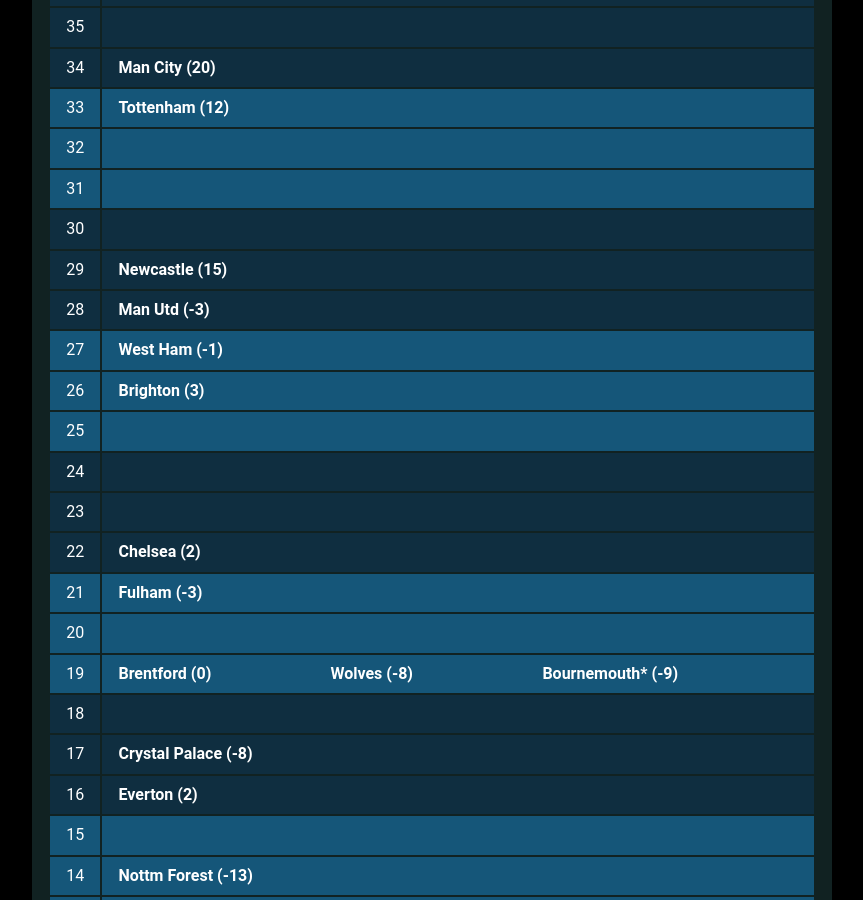
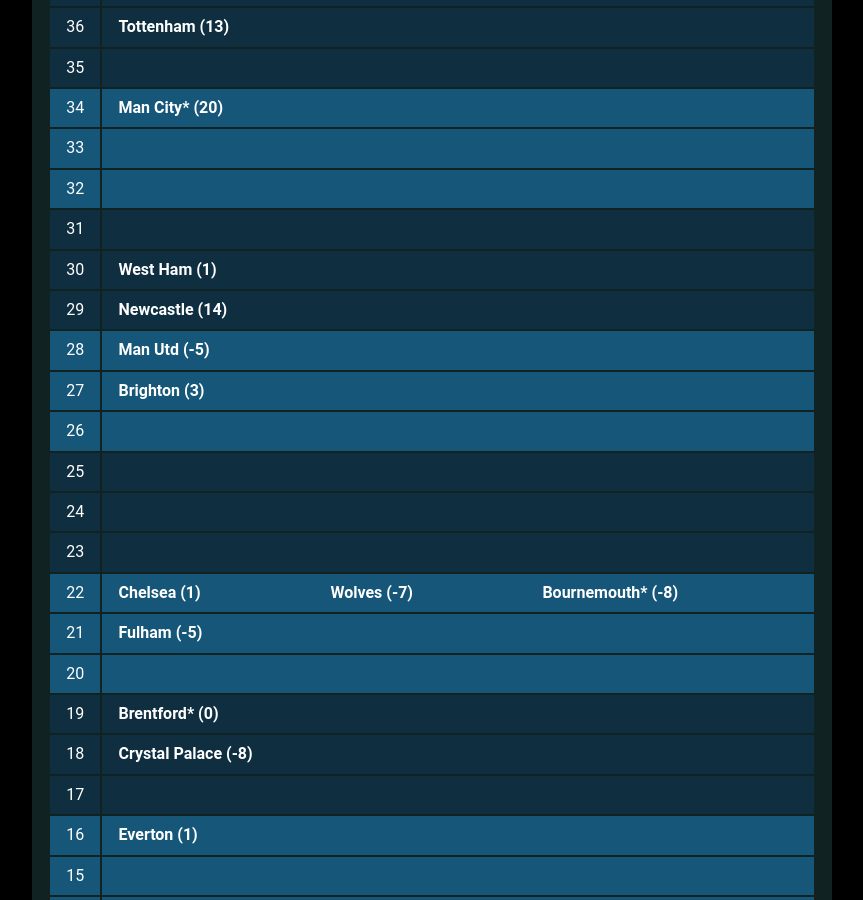
Before and after one commit to muru/muru.github.io, a Jekyll site: the page built from resources.md, in a window 1280 px wide and 900 px high, scrolled down 1639 px. Shown: the whole window, without its empty margins (208-1071 px from the left). Built offline with Jekyll 4.4.1, drawn with Linux system fonts in a browser that asks for light colours; some web fonts are replaced; some of the changed text lies outside the part shown.

Commit message:
updated cann-table: Mon 25 Dec 14:49:51 JST 2023

```diff
--- a/cann-table.html
+++ b/cann-table.html
@@ -1,19 +1,24 @@
 <table id="cann-table">
 <thead> <th> Pts </th> <th> Clubs (GD) </th> </thead>
 	<tr class="cann-row-1">
-		<td class="cann-point">39</td>
+		<td class="cann-point">40</td>
 		<td class="cann-clubs">
 			<span class="club-name">Arsenal (20)</span>
 		</td>
  	</tr>
 	<tr class="cann-row-1">
-		<td class="cann-point">38</td>
+		<td class="cann-point">39</td>
 		<td class="cann-clubs">
 			<span class="club-name">Liverpool (21)</span>
 			<span class="club-name">Aston Villa (16)</span>
 		</td>
  	</tr>
 	<tr class="cann-row-1">
+		<td class="cann-point">38</td>
+		<td class="cann-clubs">
+		</td>
+ 	</tr>
+	<tr class="cann-row-2">
 		<td class="cann-point">37</td>
 		<td class="cann-clubs">
 		</td>
@@ -21,6 +26,7 @@
 	<tr class="cann-row-2">
 		<td class="cann-point">36</td>
 		<td class="cann-clubs">
+			<span class="club-name">Tottenham (13)</span>
 		</td>
  	</tr>
 	<tr class="cann-row-2">
@@ -28,16 +34,15 @@
 		<td class="cann-clubs">
 		</td>
  	</tr>
-	<tr class="cann-row-2">
+	<tr class="cann-row-1">
 		<td class="cann-point">34</td>
 		<td class="cann-clubs">
-			<span class="club-name">Man City (20)</span>
+			<span class="club-name">Man City* (20)</span>
 		</td>
  	</tr>
 	<tr class="cann-row-1">
 		<td class="cann-point">33</td>
 		<td class="cann-clubs">
-			<span class="club-name">Tottenham (12)</span>
 		</td>
  	</tr>
 	<tr class="cann-row-1">
@@ -45,7 +50,7 @@
 		<td class="cann-clubs">
 		</td>
  	</tr>
-	<tr class="cann-row-1">
+	<tr class="cann-row-2">
 		<td class="cann-point">31</td>
 		<td class="cann-clubs">
 		</td>
@@ -53,33 +58,33 @@
 	<tr class="cann-row-2">
 		<td class="cann-point">30</td>
 		<td class="cann-clubs">
+			<span class="club-name">West Ham (1)</span>
 		</td>
  	</tr>
 	<tr class="cann-row-2">
 		<td class="cann-point">29</td>
 		<td class="cann-clubs">
-			<span class="club-name">Newcastle (15)</span>
+			<span class="club-name">Newcastle (14)</span>
 		</td>
  	</tr>
-	<tr class="cann-row-2">
+	<tr class="cann-row-1">
 		<td class="cann-point">28</td>
 		<td class="cann-clubs">
-			<span class="club-name">Man Utd (-3)</span>
+			<span class="club-name">Man Utd (-5)</span>
 		</td>
  	</tr>
 	<tr class="cann-row-1">
 		<td class="cann-point">27</td>
 		<td class="cann-clubs">
-			<span class="club-name">West Ham (-1)</span>
+			<span class="club-name">Brighton (3)</span>
 		</td>
  	</tr>
 	<tr class="cann-row-1">
 		<td class="cann-point">26</td>
 		<td class="cann-clubs">
-			<span class="club-name">Brighton (3)</span>
 		</td>
  	</tr>
-	<tr class="cann-row-1">
+	<tr class="cann-row-2">
 		<td class="cann-point">25</td>
 		<td class="cann-clubs">
 		</td>
@@ -94,16 +99,18 @@
 		<td class="cann-clubs">
 		</td>
  	</tr>
-	<tr class="cann-row-2">
+	<tr class="cann-row-1">
 		<td class="cann-point">22</td>
 		<td class="cann-clubs">
-			<span class="club-name">Chelsea (2)</span>
+			<span class="club-name">Chelsea (1)</span>
+			<span class="club-name">Wolves (-7)</span>
+			<span class="club-name">Bournemouth* (-8)</span>
 		</td>
  	</tr>
 	<tr class="cann-row-1">
 		<td class="cann-point">21</td>
 		<td class="cann-clubs">
-			<span class="club-name">Fulham (-3)</span>
+			<span class="club-name">Fulham (-5)</span>
 		</td>
  	</tr>
 	<tr class="cann-row-1">
@@ -111,29 +118,27 @@
 		<td class="cann-clubs">
 		</td>
  	</tr>
-	<tr class="cann-row-1">
+	<tr class="cann-row-2">
 		<td class="cann-point">19</td>
 		<td class="cann-clubs">
-			<span class="club-name">Brentford (0)</span>
-			<span class="club-name">Wolves (-8)</span>
-			<span class="club-name">Bournemouth* (-9)</span>
+			<span class="club-name">Brentford* (0)</span>
 		</td>
  	</tr>
 	<tr class="cann-row-2">
 		<td class="cann-point">18</td>
 		<td class="cann-clubs">
+			<span class="club-name">Crystal Palace (-8)</span>
 		</td>
  	</tr>
 	<tr class="cann-row-2">
 		<td class="cann-point">17</td>
 		<td class="cann-clubs">
-			<span class="club-name">Crystal Palace (-8)</span>
 		</td>
  	</tr>
-	<tr class="cann-row-2">
+	<tr class="cann-row-1">
 		<td class="cann-point">16</td>
 		<td class="cann-clubs">
-			<span class="club-name">Everton (2)</span>
+			<span class="club-name">Everton (1)</span>
 		</td>
  	</tr>
 	<tr class="cann-row-1">
@@ -144,10 +149,10 @@
 	<tr class="cann-row-1">
 		<td class="cann-point">14</td>
 		<td class="cann-clubs">
-			<span class="club-name">Nottm Forest (-13)</span>
+			<span class="club-name">Nottm Forest (-14)</span>
 		</td>
  	</tr>
-	<tr class="cann-row-1">
+	<tr class="cann-row-2">
 		<td class="cann-point">13</td>
 		<td class="cann-clubs">
 		</td>
@@ -155,14 +160,16 @@
 	<tr class="cann-row-2">
 		<td class="cann-point">12</td>
 		<td class="cann-clubs">
+			<span class="club-name">Luton* (-14)</span>
 		</td>
  	</tr>
 	<tr class="cann-row-2">
 		<td class="cann-point">11</td>
 		<td class="cann-clubs">
+			<span class="club-name">Burnley (-18)</span>
 		</td>
  	</tr>
-	<tr class="cann-row-2">
+	<tr class="cann-row-1">
 		<td class="cann-point">10</td>
 		<td class="cann-clubs">
 		</td>
@@ -170,15 +177,8 @@
 	<tr class="cann-row-1">
 		<td class="cann-point">9</td>
 		<td class="cann-clubs">
-			<span class="club-name">Luton* (-15)</span>
-		</td>
- 	</tr>
-	<tr class="cann-row-1">
-		<td class="cann-point">8</td>
-		<td class="cann-clubs">
-			<span class="club-name">Burnley (-20)</span>
 			<span class="club-name">Sheff Utd (-31)</span>
 		</td>
  	</tr>
 </table>
-<span id="cann-gen-note"> Generated on Tuesday, 19 December 2023 at 19:22 JST.<br>* Each asterisk is a match in hand.</span>
+<span id="cann-gen-note"> Generated on Monday, 25 December 2023 at 14:49 JST.<br>* Each asterisk is a match in hand.</span>
```
